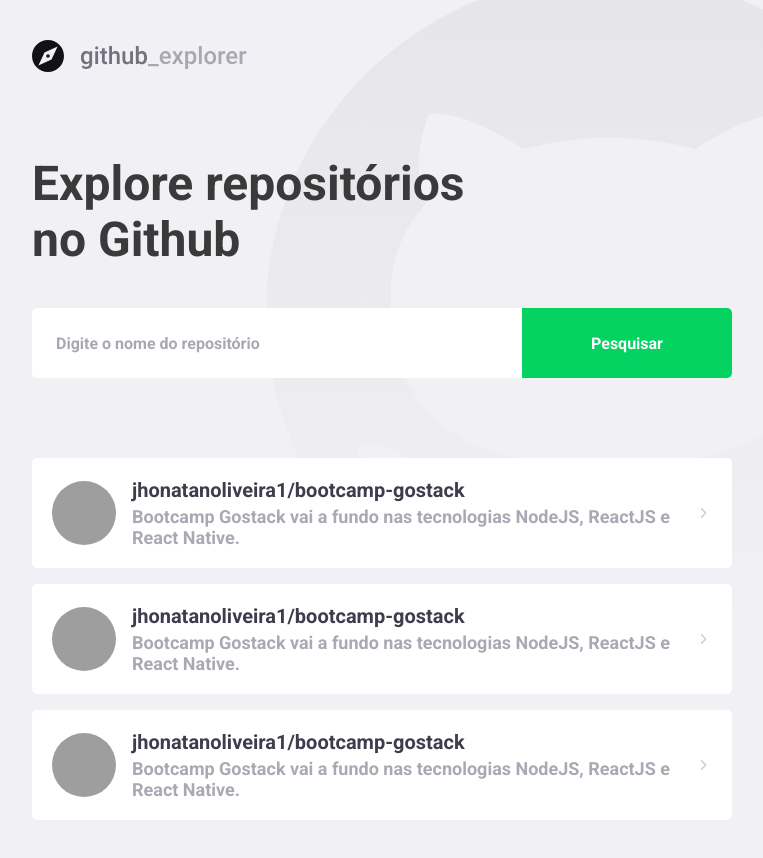
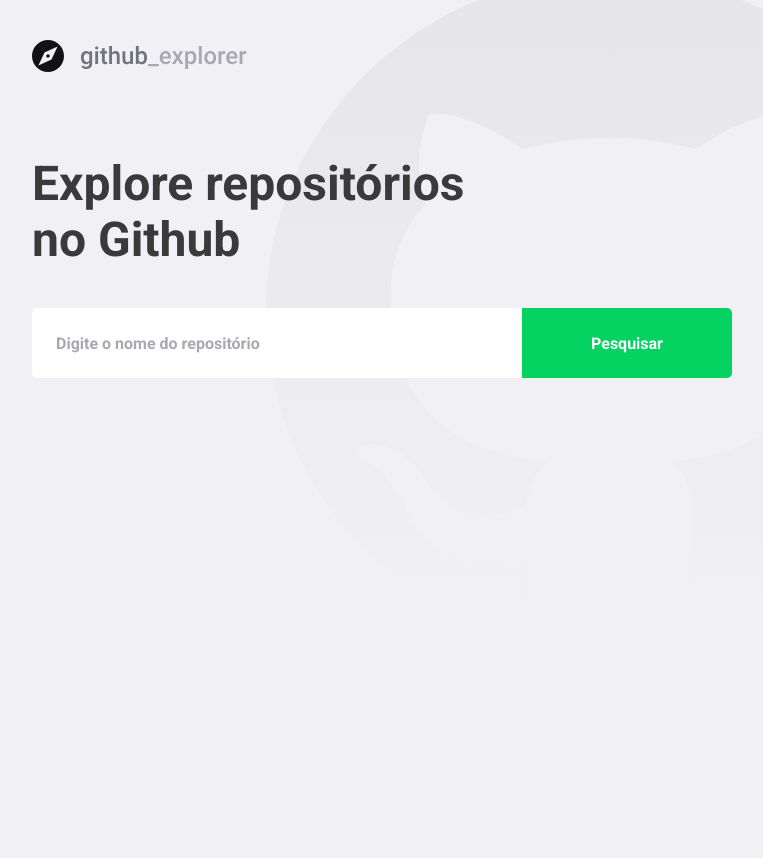
Before and after one commit to jhonatanoliveira1/bootcamp-gostack, a React (Create React App) app in the folder 04-primeiro-projeto-react/: page / in a window 1280 px wide. Shown: the whole page, without its empty margins (148-911 px from the left). After the commit the page ends 800 px from the top, so only its background shows below. Built offline with nearby package versions, Linux system fonts and the light colour scheme; grey boxes are pictures that could not be loaded.

Commit message:
Conectando a API

```diff
--- a/04-primeiro-projeto-react/package.json
+++ b/04-primeiro-projeto-react/package.json
@@ -10,6 +10,7 @@
     "@types/node": "^12.0.0",
     "@types/react": "^16.9.0",
     "@types/react-dom": "^16.9.0",
+    "axios": "^0.19.2",
     "polished": "^3.6.5",
     "react": "^16.13.1",
     "react-dom": "^16.13.1",
--- a/04-primeiro-projeto-react/src/pages/Dashboard/index.tsx
+++ b/04-primeiro-projeto-react/src/pages/Dashboard/index.tsx
@@ -1,64 +1,65 @@
-import React from 'react';
+import React, { useState, FormEvent } from 'react';
 import { FiChevronRight } from 'react-icons/fi';
+import api from '../../services/api';
 
 import logoImg from '../../assets/logo.svg';
 
 import { Title, Form, Repositories } from './styles';
 
+interface Repository {
+  full_name: string;
+  description: string;
+  owner: {
+    login: string;
+    avatar_url: string;
+  };
+}
+
 const Dashboard: React.FC = () => {
+  const [newRepo, setNewRepo] = useState('');
+  const [repositories, setRepositories] = useState<Repository[]>([]);
+
+  async function handleAddRepository(
+    event: FormEvent<HTMLFormElement>,
+  ): Promise<void> {
+    event.preventDefault();
+
+    const response = await api.get<Repository>(`repos/${newRepo}`);
+
+    const repository = response.data;
+
+    setRepositories([...repositories, repository]);
+    setNewRepo('');
+  }
+
   return (
     <>
       <img src={logoImg} alt="Github Explorer" />
       <Title>Explore repositórios no Github</Title>
 
-      <Form>
-        <input placeholder="Digite o nome do repositório" />
+      <Form onSubmit={handleAddRepository}>
+        <input
+          value={newRepo}
+          onChange={e => setNewRepo(e.target.value)}
+          placeholder="Digite o nome do repositório"
+        />
         <button type="submit">Pesquisar</button>
       </Form>
 
       <Repositories>
-        <a href="teste">
+        {repositories.map(repository => (
+          <a key={repository.full_name} href="teste">
             <img
-            src="https://avatars0.githubusercontent.com/u/58116030?s=460&u=854457a74e21813388695c6ced32f091e6a1300b&v=4"
-            alt="Jhonatan de Oliveira"
+              src={repository.owner.avatar_url}
+              alt={repository.owner.login}
             />
             <div>
-            <strong>jhonatanoliveira1/bootcamp-gostack</strong>
-            <p>
-              Bootcamp Gostack vai a fundo nas tecnologias NodeJS, ReactJS e
-              React Native.
-            </p>
+              <strong>{repository.full_name}</strong>
+              <p>{repository.description}</p>
             </div>
             <FiChevronRight size={20} />
           </a>
-        <a href="teste">
-          <img
-            src="https://avatars0.githubusercontent.com/u/58116030?s=460&u=854457a74e21813388695c6ced32f091e6a1300b&v=4"
-            alt="Jhonatan de Oliveira"
-          />
-          <div>
-            <strong>jhonatanoliveira1/bootcamp-gostack</strong>
-            <p>
-              Bootcamp Gostack vai a fundo nas tecnologias NodeJS, ReactJS e
-              React Native.
-            </p>
-          </div>
-          <FiChevronRight size={20} />
-        </a>
-        <a href="teste">
-          <img
-            src="https://avatars0.githubusercontent.com/u/58116030?s=460&u=854457a74e21813388695c6ced32f091e6a1300b&v=4"
-            alt="Jhonatan de Oliveira"
-          />
-          <div>
-            <strong>jhonatanoliveira1/bootcamp-gostack</strong>
-            <p>
-              Bootcamp Gostack vai a fundo nas tecnologias NodeJS, ReactJS e
-              React Native.
-            </p>
-          </div>
-          <FiChevronRight size={20} />
-        </a>
+        ))}
       </Repositories>
     </>
   );
--- a/04-primeiro-projeto-react/src/pages/Dashboard/styles.ts
+++ b/04-primeiro-projeto-react/src/pages/Dashboard/styles.ts
@@ -76,7 +76,8 @@
     }
 
     div {
-      margin-left: 16px;
+      margin: 0 16px;
+      flex: 1;
 
       strong {
         font-size: 20px;
--- /dev/null
+++ b/04-primeiro-projeto-react/src/services/api.ts
@@ -0,0 +1,7 @@
+import axios from 'axios';
+
+const api = axios.create({
+  baseURL: 'https://api.github.com',
+});
+
+export default api;
```
Also changed, not shown: 04-primeiro-projeto-react/.eslintrc.json, 1 other file (tests, documents, lock files or other folders). Lines whose indentation alone changed are shown as unchanged.
